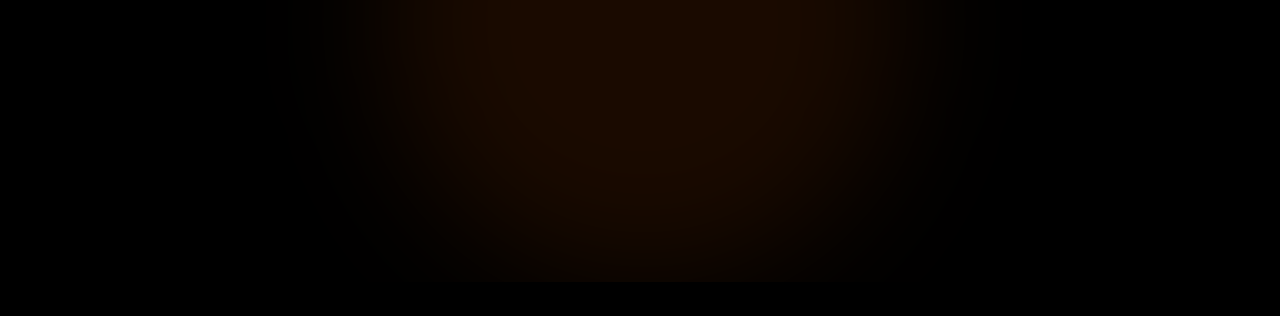
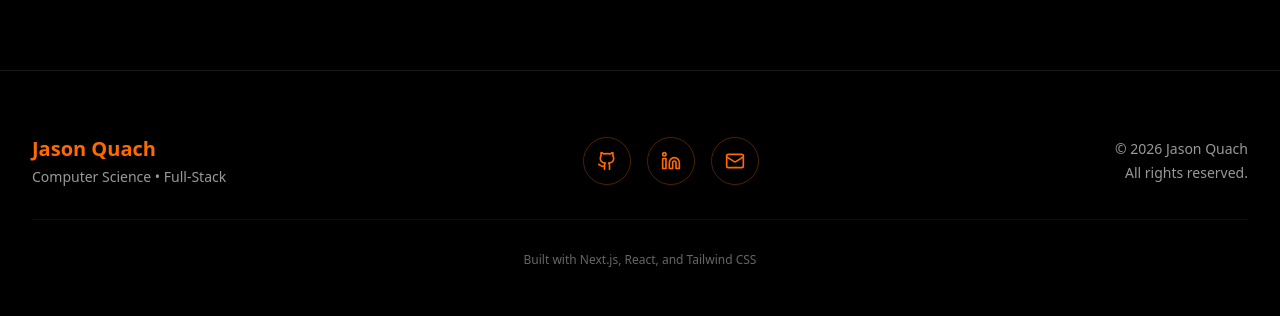
Before and after one commit to Abyss999/Jason-Quach-Portfolio, a Next.js app in the folder portfolio/: page / in a window 1280 px wide. Shown: the part 6221-6537 px from the top of the page. Before the commit the page ends 6503 px from the top, so only its background shows below. Built offline with nearby package versions, Linux system fonts and the light colour scheme.

Commit message:
added footer

```diff
--- a/portfolio/app/layout.tsx
+++ b/portfolio/app/layout.tsx
@@ -3,6 +3,7 @@
 import "./globals.css";
 
 import NavBar from "@/components/NavBar";
+import Footer from "@/components/Footer";
 
 const geistSans = Geist({
   variable: "--font-geist-sans",
@@ -29,7 +30,6 @@
       <body
         className={`${geistSans.variable} ${geistMono.variable} antialiased bg-black text-orange-500`}
       >
-        <div className = "relative min-h-screen">
         <div aria-hidden className = "pointer-events-none absolute inset-0 -z-10">
           {/* soft wash */}
             <div className="absolute inset-0 bg-gradient-to-b from-orange-500/5 via-transparent to-transparent"/>
@@ -39,8 +39,10 @@
             <div className="absolute left-[30%] bottom-[-260px] h-[520px] w-[520px] rounded-full bg-orange-500/10 blur-3xl" />
         </div>
           <NavBar />
+          <main className="flex-1 pb-12">
             {children}
-        </div>
+          </main>
+          <Footer />
 
       </body>
     </html>
--- a/portfolio/app/page.tsx
+++ b/portfolio/app/page.tsx
@@ -2,6 +2,7 @@
 
 import AboutMe from "@/components/AboutMe";
 import Hero from "@/components/Hero";
+import Footer from "@/components/Footer";
 
 import SkillCard from "@/components/SkillCard";
 import TechBadge from "@/components/TechBadge";
--- a/portfolio/components/Footer.tsx
+++ b/portfolio/components/Footer.tsx
@@ -0,0 +1,61 @@
+import { Github, Linkedin, Mail } from "lucide-react";
+
+export default function Footer() {
+  const currentYear = new Date().getFullYear();
+
+  return (
+    <footer className="border-t border-white/10 bg-black/40 backdrop-blur-sm">
+      <div className="mx-auto max-w-7xl px-6 py-12 md:py-16 lg:px-8">
+        <div className="flex flex-col items-center justify-between gap-8 md:flex-row">
+          {/* Left side - Name/Brand */}
+          <div className="text-center md:text-left">
+            <h3 className="text-xl font-bold text-orange-500">Jason Quach</h3>
+            <p className="mt-1 text-sm text-white/60">Computer Science • Full-Stack</p>
+          </div>
+
+          {/* Center - Social Links */}
+          <div className="flex items-center gap-4">
+            <a
+              href="https://github.com/Abyss999"
+              target="_blank"
+              rel="noopener noreferrer"
+              className="group flex h-12 w-12 items-center justify-center rounded-full border border-orange-500/30 bg-transparent text-orange-500 transition-all hover:border-orange-500 hover:bg-orange-500/10 hover:text-orange-400"
+              aria-label="GitHub"
+            >
+              <Github className="h-5 w-5" />
+            </a>
+            <a
+              href="https://www.linkedin.com/in/jason-tran-quach/"
+              target="_blank"
+              rel="noopener noreferrer"
+              className="group flex h-12 w-12 items-center justify-center rounded-full border border-orange-500/30 bg-transparent text-orange-500 transition-all hover:border-orange-500 hover:bg-orange-500/10 hover:text-orange-400"
+              aria-label="LinkedIn"
+            >
+              <Linkedin className="h-5 w-5" />
+            </a>
+            <a
+              href="mailto:jtquach@cougarnet.uh.edu"
+              className="group flex h-12 w-12 items-center justify-center rounded-full border border-orange-500/30 bg-transparent text-orange-500 transition-all hover:border-orange-500 hover:bg-orange-500/10 hover:text-orange-400"
+              aria-label="Email"
+            >
+              <Mail className="h-5 w-5" />
+            </a>
+          </div>
+
+          {/* Right side - Copyright */}
+          <div className="text-center text-sm text-white/60 md:text-right">
+            <p>© {currentYear} Jason Quach</p>
+            <p className="mt-1">All rights reserved.</p>
+          </div>
+        </div>
+
+        {/* Bottom text */}
+        <div className="mt-8 border-t border-white/5 pt-8 text-center">
+          <p className="text-xs text-white/40">
+            Built with Next.js, React, and Tailwind CSS
+          </p>
+        </div>
+      </div>
+    </footer>
+  );
+}
```
Lines whose indentation alone changed are shown as unchanged.
